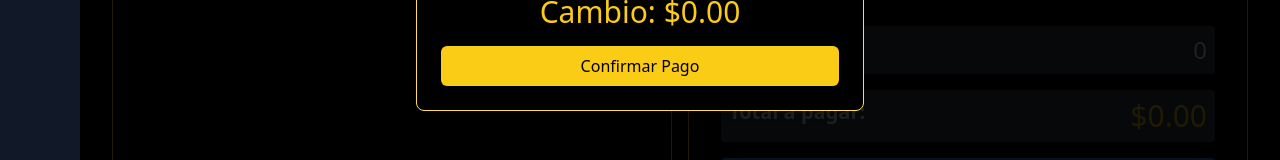
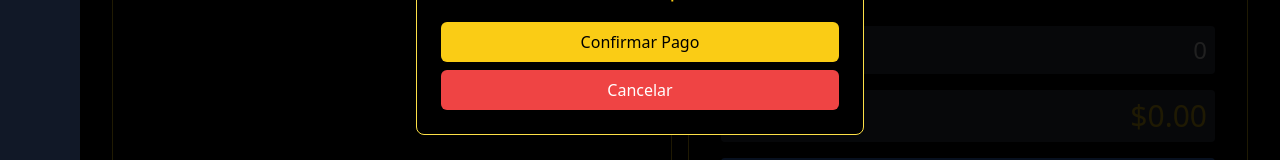
Before and after one commit to SergioGaitan27/rm-nextjs-gpt, a Next.js app: page /point-of-sale in a window 1280 px wide. Both pictures are taken after a click on the button "Pagar". Shown: the part 482-642 px from the top of the page. Built offline with nearby package versions, Linux system fonts and the light colour scheme; no server answers.

Commit message:
Modal de pago con boton de cancelar

```diff
--- a/src/pages/point-of-sale/index.tsx
+++ b/src/pages/point-of-sale/index.tsx
@@ -465,6 +465,12 @@
           >
             Confirmar Pago
           </button>
+          <button
+            onClick={() => setPaymentModalIsOpen(false)}
+            className="px-4 py-2 mt-2 w-full bg-red-500 text-white rounded-md hover:bg-red-600"
+          >
+            Cancelar
+          </button>
         </div>
       </Modal>
     </Layout>
```
